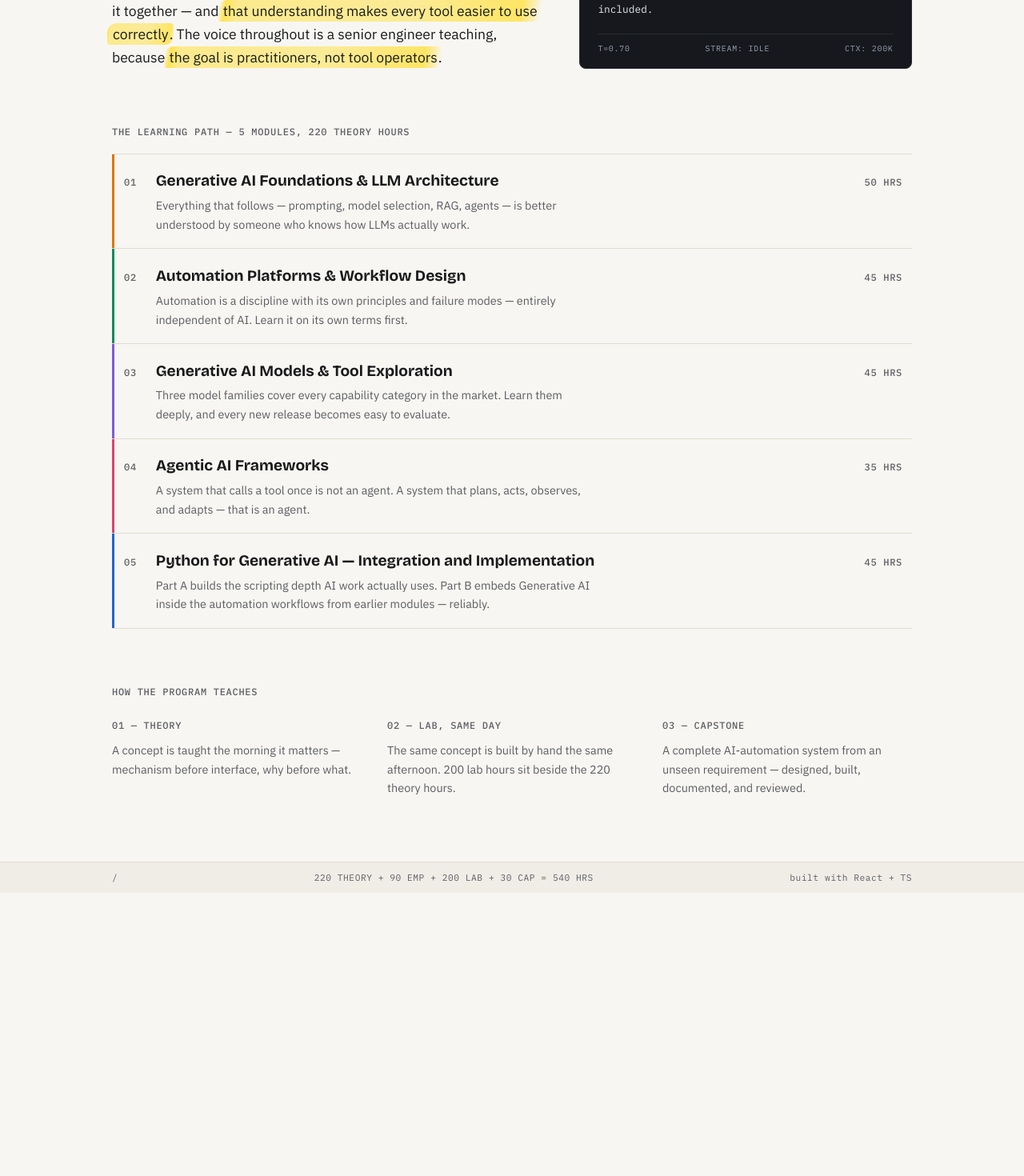
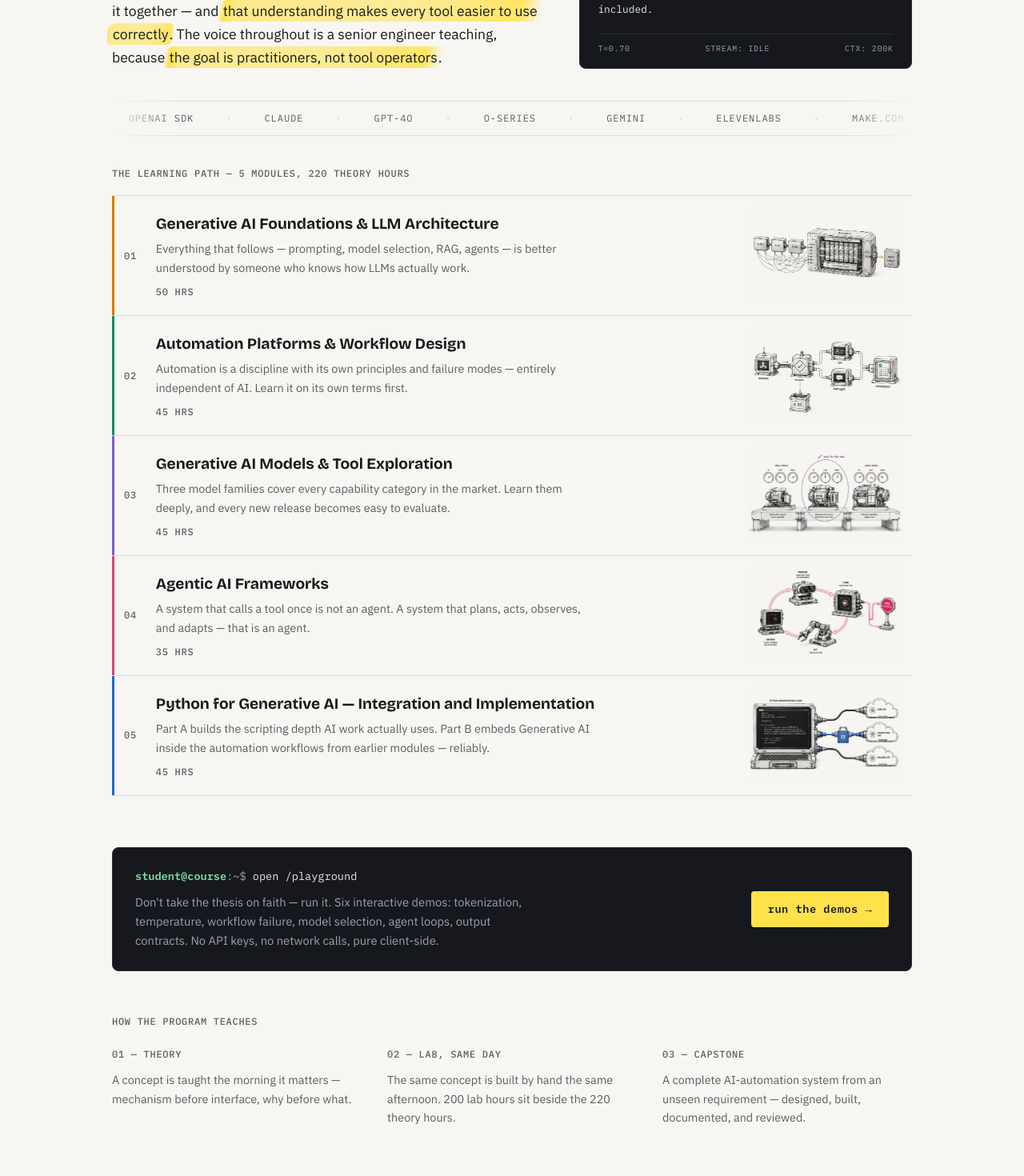
Before and after one commit to veeru594/gen-ai-course, a React (Vite) app: page / in a window 1280 px wide. Shown: the part 640-2110 px from the top of the page at 80% size. Before the commit the page ends 1756 px from the top, so only its background shows below. Built offline with nearby package versions, Linux system fonts and the light colour scheme.

Commit message:
Home page body upgrade: sketch thumbnails in learning path, tools marquee, terminal CTA to playground

```diff
--- a/src/components/ui/ModuleFigure.tsx
+++ b/src/components/ui/ModuleFigure.tsx
@@ -12,7 +12,7 @@ interface Figure {
   caption: string;
 }
 
-const FIGURES: Record<ModuleId, Figure> = {
+export const moduleFigures: Record<ModuleId, Figure> = {
   foundations: {
     src: foundationsImg,
     alt: "Sketch of a transformer machine: token blocks labelled auto, ma, tion feed into a multi-head self-attention unit, and a single predicted next-token block comes out the other side",
@@ -45,7 +45,7 @@ const FIGURES: Record<ModuleId, Figure> = {
 };
 
 export function ModuleFigure({ moduleId }: { moduleId: ModuleId }) {
-  const fig = FIGURES[moduleId];
+  const fig = moduleFigures[moduleId];
   return (
     <figure className="module-figure">
       <img src={fig.src} alt={fig.alt} loading="lazy" />
--- a/src/pages/Home.css
+++ b/src/pages/Home.css
@@ -34,8 +34,63 @@
   max-width: 62ch;
 }
 
+/* tools marquee — a slow conveyor of everything the program touches */
+.home-tools {
+  border-block: 1px solid var(--line);
+  padding-block: 0.7rem;
+  overflow: hidden;
+  -webkit-mask-image: linear-gradient(
+    to right,
+    transparent,
+    black 8%,
+    black 92%,
+    transparent
+  );
+  mask-image: linear-gradient(to right, transparent, black 8%, black 92%, transparent);
+}
+
+.home-tools-track {
+  display: flex;
+  gap: 2.5rem;
+  width: max-content;
+  animation: home-tools-scroll 45s linear infinite;
+}
+
+.home-tools-item {
+  font-family: var(--font-mono);
+  font-size: 0.75rem;
+  letter-spacing: 0.08em;
+  text-transform: uppercase;
+  color: var(--ink-soft);
+  white-space: nowrap;
+}
+
+.home-tools-item::after {
+  content: "·";
+  margin-left: 2.5rem;
+  color: var(--line-strong);
+}
+
+@keyframes home-tools-scroll {
+  to {
+    transform: translateX(-50%);
+  }
+}
+
+@media (prefers-reduced-motion: reduce) {
+  .home-tools-track {
+    animation: none;
+    flex-wrap: wrap;
+    width: auto;
+  }
+
+  .home-tools-track .home-tools-item:nth-child(n + 17) {
+    display: none;
+  }
+}
+
 .home-path {
-  padding-block: 2rem;
+  padding-block: 2.5rem 2rem;
 }
 
 .home-path-title,
@@ -59,10 +114,10 @@
 
 .home-path-link {
   display: grid;
-  grid-template-columns: auto 1fr auto;
-  align-items: baseline;
+  grid-template-columns: auto 1fr 12rem;
+  align-items: center;
   gap: 1.5rem;
-  padding: 1.1rem 0.75rem;
+  padding: 0.9rem 0.75rem;
   text-decoration: none;
   border-left: 3px solid var(--module-hue);
   transition: background var(--t-fast) var(--ease);
@@ -70,6 +125,17 @@
 
 .home-path-link:hover {
   background: var(--paper-raise);
+}
+
+.home-path-thumb {
+  width: 100%;
+  height: auto;
+  mix-blend-mode: multiply;
+  transition: transform var(--t-med) var(--ease);
+}
+
+.home-path-link:hover .home-path-thumb {
+  transform: scale(1.06);
 }
 
 .home-path-number {
@@ -97,6 +163,64 @@
 
 .home-path-hours {
   white-space: nowrap;
+  margin-top: 0.3rem;
+}
+
+/* playground CTA — a terminal island as an invitation */
+.home-cta {
+  margin-block: 2rem 1rem;
+  padding: 1.5rem 1.75rem;
+  background: var(--code-bg);
+  border: 1px solid var(--code-edge);
+  border-radius: var(--radius-m);
+  display: flex;
+  align-items: center;
+  justify-content: space-between;
+  gap: 2rem;
+}
+
+.home-cta-prompt {
+  font-family: var(--font-mono);
+  font-size: 0.85rem;
+  color: var(--code-soft);
+  margin-bottom: 0.6rem;
+}
+
+.home-cta-user {
+  color: var(--code-accent);
+  font-weight: 600;
+}
+
+.home-cta-cmd {
+  color: var(--code-ink);
+}
+
+.home-cta-body {
+  color: var(--code-soft);
+  font-size: 0.92rem;
+  max-width: 56ch;
+}
+
+.home-cta-btn {
+  flex-shrink: 0;
+  font-family: var(--font-mono);
+  font-size: 0.85rem;
+  font-weight: 600;
+  letter-spacing: 0.04em;
+  text-decoration: none;
+  color: var(--code-bg);
+  background: var(--mark);
+  padding: 0.7rem 1.3rem;
+  border-radius: var(--radius-s);
+  transition: transform var(--t-fast) var(--ease);
+}
+
+.home-cta-btn:hover {
+  transform: translateY(-2px);
+}
+
+.home-cta-btn:focus-visible {
+  box-shadow: 0 0 0 2px var(--code-bg), 0 0 0 4px var(--mark);
 }
 
 .home-method {
@@ -134,7 +258,13 @@
     gap: 0.75rem 1rem;
   }
 
-  .home-path-hours {
-    grid-column: 2;
+  .home-path-thumb {
+    display: none;
+  }
+
+  .home-cta {
+    flex-direction: column;
+    align-items: flex-start;
+    padding: 1.25rem;
   }
 }
--- a/src/pages/Home.tsx
+++ b/src/pages/Home.tsx
@@ -2,7 +2,27 @@ import { Link } from "react-router-dom";
 import { modules, programHours } from "../data/modules";
 import { Highlight } from "../components/ui/Highlight";
 import { AsciiHero } from "../components/ui/AsciiHero";
+import { moduleFigures } from "../components/ui/ModuleFigure";
 import "./Home.css";
+
+const TOOLS = [
+  "Python",
+  "Anthropic SDK",
+  "OpenAI SDK",
+  "Claude",
+  "GPT-4o",
+  "o-series",
+  "Gemini",
+  "ElevenLabs",
+  "Make.com",
+  "n8n",
+  "LangChain",
+  "LangGraph",
+  "LlamaIndex",
+  "MCP",
+  "ChromaDB",
+  "requests",
+];
 
 export function Home() {
   return (
@@ -46,6 +66,17 @@ export function Home() {
         <AsciiHero />
       </div>
 
+      <section className="home-tools" aria-label="Tools covered">
+        <div className="home-tools-track" aria-hidden="true">
+          {[...TOOLS, ...TOOLS].map((tool, i) => (
+            <span key={i} className="home-tools-item">
+              {tool}
+            </span>
+          ))}
+        </div>
+        <p className="visually-hidden">Tools covered: {TOOLS.join(", ")}</p>
+      </section>
+
       <section className="home-path" aria-label="The five modules">
         <h2 className="meta home-path-title">The learning path — 5 modules, 220 theory hours</h2>
         <ol className="home-path-list">
@@ -56,12 +87,36 @@ export function Home() {
                 <span className="home-path-body">
                   <span className="home-path-name">{m.title}</span>
                   <span className="home-path-tagline">{m.tagline}</span>
+                  <span className="meta home-path-hours">{m.hours} HRS</span>
                 </span>
-                <span className="meta home-path-hours">{m.hours} HRS</span>
+                <img
+                  className="home-path-thumb"
+                  src={moduleFigures[m.id].src}
+                  alt=""
+                  loading="lazy"
+                />
               </Link>
             </li>
           ))}
         </ol>
+      </section>
+
+      <section className="home-cta" aria-label="Try the playground">
+        <div className="home-cta-text">
+          <p className="home-cta-prompt">
+            <span className="home-cta-user">student@course</span>:~${" "}
+            <span className="home-cta-cmd">open /playground</span>
+          </p>
+          <p className="home-cta-body">
+            Don't take the thesis on faith — run it. Six interactive demos:
+            tokenization, temperature, workflow failure, model selection,
+            agent loops, output contracts. No API keys, no network calls,
+            pure client-side.
+          </p>
+        </div>
+        <Link to="/playground" className="home-cta-btn">
+          run the demos →
+        </Link>
       </section>
 
       <section className="home-method" aria-label="How the program teaches">
--- a/src/styles/base.css
+++ b/src/styles/base.css
@@ -115,6 +115,18 @@ svg {
   color: var(--ink-soft);
 }
 
+.visually-hidden {
+  position: absolute;
+  width: 1px;
+  height: 1px;
+  padding: 0;
+  margin: -1px;
+  overflow: hidden;
+  clip: rect(0, 0, 0, 0);
+  white-space: nowrap;
+  border: 0;
+}
+
 .skip-link {
   position: absolute;
   left: -9999px;
```
